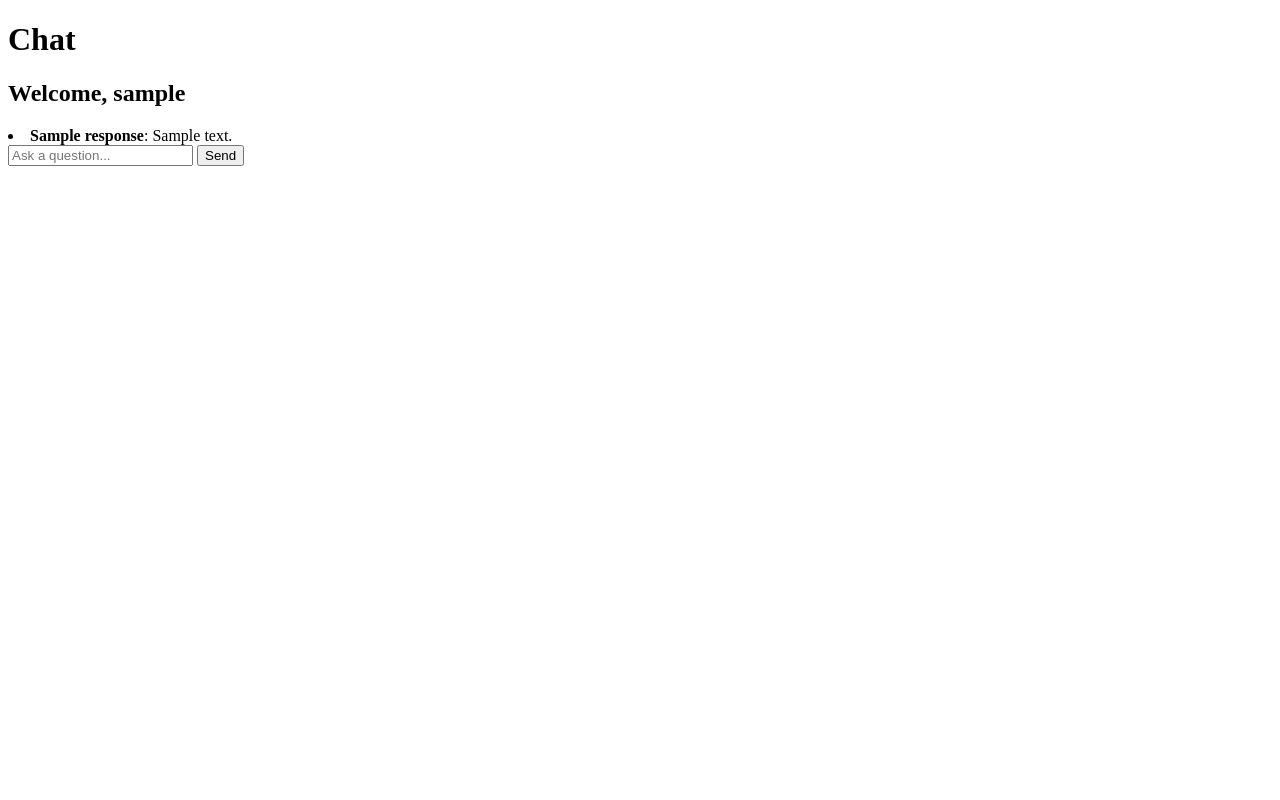
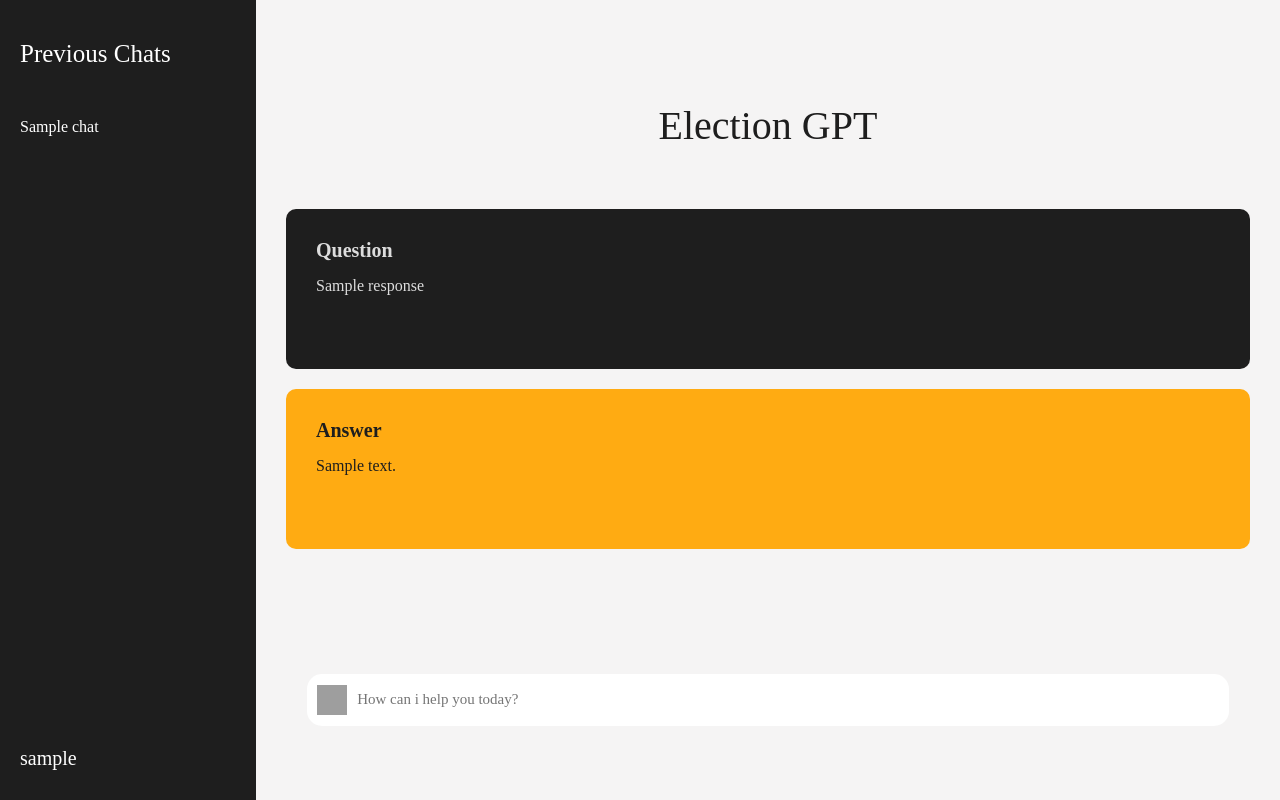
Before and after one commit to RishikeshUnawane/Election-GPT, a Flask app: a page that uses templates/chat.html in a window 1280 px wide. Run offline with Flask 3, Linux system fonts and the light colour scheme; a database or web service that is not in the repository returns one stand-in record (values such as "Sample title"); grey boxes are pictures that could not be loaded.

Commit message:
new chat template added, and chat route updated

```diff
--- a/app.py
+++ b/app.py
@@ -97,6 +97,9 @@ def chat(username, user_Id, chat_Id):
         chat_document = chats.find_one({'user_Id': user_Id, 'chat_Id': chat_Id})
         if chat_document:
             update_data = {
+                '$set': {
+                    'chat_title' : message_text,
+                },
                 '$push': {
                     'response': {
                         'question': message_text,
@@ -105,23 +108,38 @@ def chat(username, user_Id, chat_Id):
                 }
             }
             chats.update_one({'user_Id': user_Id, 'chat_Id': chat_Id}, update_data)
+
+        all_chats = chats.find({'user_Id': user_Id})
+        chat_list = list(all_chats)
+        print('all chat', all_chats)
         updated_document = chats.find_one({'user_Id': user_Id, 'chat_Id': chat_Id})
         chat_history = updated_document['response']
+        if updated_document is not None:
+            chat_history = updated_document.get('response', [])
+            # for chat in chat_history:
+            #     print('Chat', chat)
+        else:
+            print("Document not found")
         result_list = []
         for data in chat_history:
             question = data['question']
             answer = data['answer']
             result_list.append((question, answer))
-        return render_template('chat.html', username=username, user_Id=user_Id, chat_Id=chat_Id, result_list=result_list)
+        return render_template('chat.html', username=username, user_Id=user_Id, chat_Id=chat_Id, result_list=result_list, chat_list=chat_list)
+
+    all_chats = chats.find({'user_Id': user_Id})
+    chat_list = list(all_chats)
+    print('all chat', all_chats)
     updated_document = chats.find_one({'user_Id': user_Id, 'chat_Id': chat_Id})
     chat_history = updated_document['response']
+    print('updated', updated_document)
     result_list = []
     for data in chat_history:
         question = data['question']
         answer = data['answer']
         result_list.append((question, answer))
     print('result dictionary', result_list)
-    return render_template('chat.html', username=username, user_Id=user_Id, chat_Id=chat_Id, result_list=result_list)
+    return render_template('chat.html', username=username, user_Id=user_Id, chat_Id=chat_Id, result_list=result_list, chat_list=chat_list)
 
 # main driver function
 if __name__ == '__main__':
--- a/requirements.txt
+++ b/requirements.txt
@@ -11,4 +11,3 @@ flask
 pymongo
 bcrypt
 uuid
-os
--- a/templates/chat.html
+++ b/templates/chat.html
@@ -3,28 +3,62 @@
 <head>
     <meta charset="UTF-8">
     <meta name="viewport" content="width=device-width, initial-scale=1.0">
-    <title>Chat</title>
+    <title>Election GPT</title>
+    <style>
+        ::placeholder{
+            font-family: 'LeagueSpartan';
+            font-size: 15px;
+        }
+    </style>
 </head>
-<body>
-    <h1>Chat</h1>
-    <h2>Welcome, {{ username }}</h2>
-    <div id="chat-history">
-        <!-- {% if chat_history %}
-        {% for message in chat_history %}
-            <p>{{ message }}</p>
+<body style="height: 100vh;width: 100vw;margin: 0;" >
+    <div style="height: 100vh;width: 100vw;display: flex;flex-direction: row;">
+        <div style="height: 100vh;width: 100vw;display: flex;flex-direction: column;flex: 0.2; background-color: #1e1e1e;position: relative;">
+            <div style="font-family: 'LeagueSpartan';margin-top: 40px;margin-left: 20px;color: #fff;font-size: 25px;">Previous Chats</div>
+            {% for chat in chat_list %}
+            <div style="margin-top: 50px;margin-left: 20px;">
+                <div style="color: #ddd;font-family: 'LeagueSpartan';margin-bottom: 25px;">
+                    <a href="{{ url_for('chat', username=username, user_Id=user_Id, chat_Id=chat.chat_Id) }}" style="color: white; text-decoration: none;">
+                    {{ chat.chat_title }}
+                    </a>
+                </div>
+                <!-- <div style="color: #ddd;font-family: 'LeagueSpartan';margin-bottom: 25px;">Why isn't python 3.10 working on my PC?</div>
+                <div style="color: #ddd;font-family: 'LeagueSpartan';margin-bottom: 25px;">How do i vote in the upcoming 2024 elections</div> -->
+            </div>
             {% endfor %}
-        {% endif %} -->
+            <div style="position: absolute;bottom: 30px;left: 20px;font-family: 'LeagueSpartan';color: #fff;font-size: 20px;">
+                {{ username }}
+            </div>
+        </div>
+        <div style="height: 100vh;width: 100vw;display: flex;flex: 0.8;background-color: #f5f4f4;position: relative;flex-direction: column; overflow: scroll;">
+            <div style="display: flex;margin-left: auto;margin-right: auto;font-size: 40px;font-family: LeagueSpartan;color: #1e1e1e;margin-top: 10%;">Election GPT</div>
+            <div style="display: flex;flex-direction: column;margin-top: 30px;padding: 30px;">
                 {% if result_list %}
                 {% for question, answer in result_list %}
-            <li>
-                <strong>{{ question }}</strong>: {{ answer }}
-            </li>
+                <div style="margin-bottom: 20px;min-height: 100px;background-color: #1e1e1e;padding: 30px;border-radius: 10px;">
+                    <div style="font-family: 'LeagueSpartan';font-size: 20px;font-weight: 600;color: #ddd;">Question</div>
+                    <div style="margin-top: 15px;font-family: 'LeagueSpartan';font-size: 16px;color: #ddd;">{{ question }}</div>
+                </div>
+                <div style="margin-bottom: 20px;min-height: 100px;background-color: #FFAB12;padding: 30px;border-radius: 10px;">
+                    <div style="font-family: 'LeagueSpartan';font-size: 20px;font-weight: 600;color: #1e1e1e;">Answer</div>
+                    <div style="margin-top: 15px;font-family: 'LeagueSpartan';font-size: 16px;color: #1e1e1e;">{{ answer }}</div>
+                </div>
                 {% endfor %}
                 {% endif %}
             </div>
-    <form action="{{ url_for('chat', username=username, user_Id=user_Id, chat_Id=chat_Id) }}" method="post">
-        <input type="text" name="message" placeholder="Ask a question...">
-        <button type="submit">Send</button>
+            <div id="chatbox" style="display: flex;flex-direction: row;width: 100%;align-items: center;position: sticky;bottom: 30px;left: 0;right: 0;margin: auto;justify-content: center;">
+                <form action="{{ url_for('chat', username=username, user_Id=user_Id, chat_Id=chat_Id) }}" method="post" style="width: 100%; display: flex; justify-content: center; align-items: center;">
+                <img style="height: 30px;width: 30px;position: absolute; left: 6%;" src="https://icones.pro/wp-content/uploads/2021/02/loupe-et-icone-de-recherche-de-couleur-grise.png"/>
+                <input type="text" name="message" placeholder="How can i help you today?" style="width: 100%; height: 50px;outline: none;border: none;border-radius: 15px;padding-left: 50px;margin-left: 5%;margin-right: 5%;"/>
+                <!-- <button type="submit">Send</button> -->
             </form>
+            </div>
+        </div>
+    </div>
 </body>
+<script>
+    document.querySelector("#chatbox").addEventListener("click",() => {
+        window.scrollTo(0,document.body.scrollHeight);
+    })
+</script>
 </html>
```
Also changed, not shown: templates/chat1.html (added, +30 -0 lines). Lines whose indentation alone changed are shown as unchanged.
